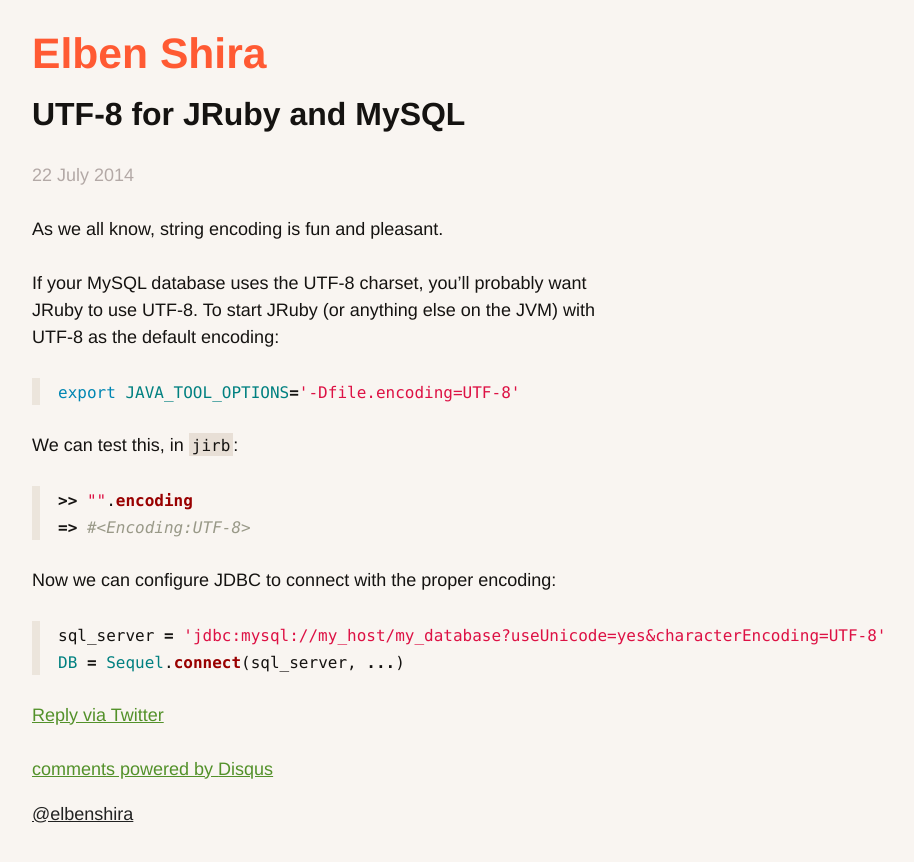
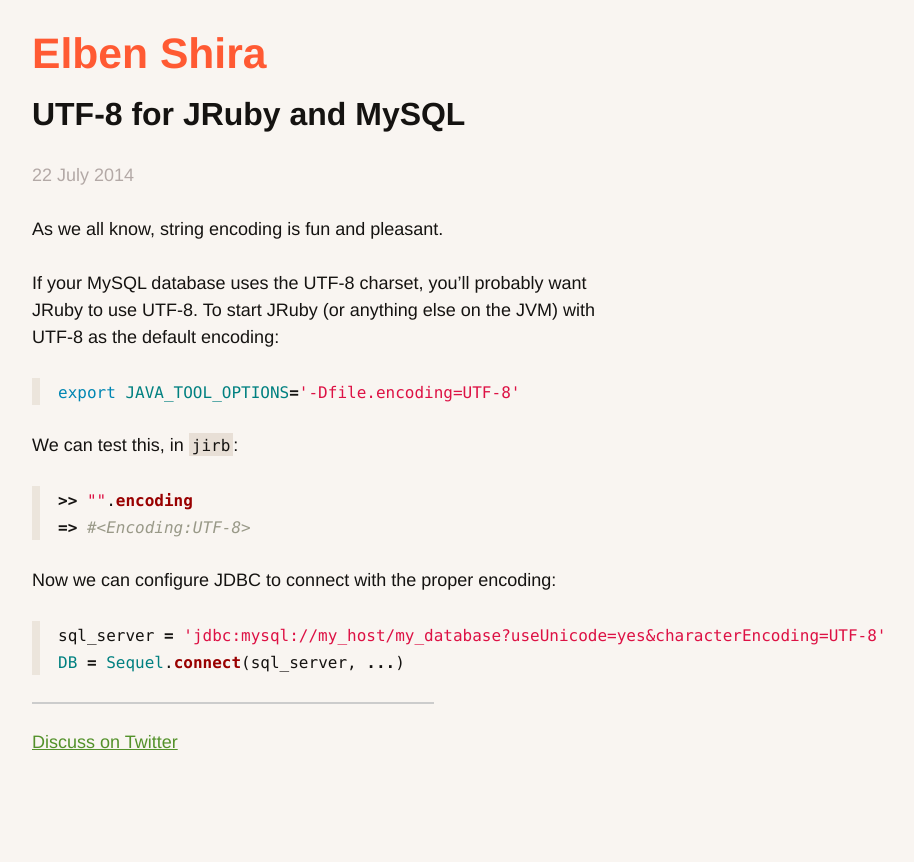
Before and after one commit to elben/elben.github.io-jekyll, a Jekyll site: the page built from _posts/2014-07-22-utf8-for-jruby-and-mysql.markdown, in a window 1280 px wide. Shown: the top 862 px of the page, without its empty margins (258-1172 px from the left). Built offline with Jekyll 4.4.1, drawn with Linux system fonts in a browser that asks for light colours; Markdown is read by kramdown in place of the engine named in the settings; comment, search, counter and statistics services are not loaded.

Commit message:
Remove Disqus (for now). Footer only in index.

```diff
--- a/_layouts/default.html
+++ b/_layouts/default.html
@@ -21,11 +21,6 @@
 
         {{ content }}
 
-        <div id="footer">
-          <ul>
-            <li><a href="http://twitter.com/elbenshira" target="_blank">@elbenshira</a></li>
-          </ul>
-        </div>
       </div>
 
       <script>
--- a/_layouts/post.html
+++ b/_layouts/post.html
@@ -9,26 +9,30 @@
 {{ content }}
 </div>
 
+<div class="post-content-end">
+  <hr>
+</div>
+
 <p class="twitter-reply">
-  <a href="https://twitter.com/intent/tweet?url=http://elbenshira.com{{ page.url }}&text=@elbenshira">Reply via Twitter</a>
+  <a href="https://twitter.com/intent/tweet?url=http://elbenshira.com{{ page.url }}&text=@elbenshira">Discuss on Twitter</a>
 </p>
 
-<div class="disqus-comments">
-  <div id="disqus_thread"></div>
-  <script type="text/javascript">
-    var disqus_shortname = 'elbenshira';
-    var disqus_category_id = '2658740'; // "Blog" category.
+<!-- <div class="disqus-comments"> -->
+<!--   <div id="disqus_thread"></div> -->
+<!--   <script type="text/javascript"> -->
+<!--     var disqus_shortname = 'elbenshira'; -->
+<!--     var disqus_category_id = '2658740'; // "Blog" category. -->
 
-    /* * * DON'T EDIT BELOW THIS LINE * * */
-    (function() {
-       var dsq = document.createElement('script'); dsq.type = 'text/javascript'; dsq.async = true;
-       dsq.src = '//' + disqus_shortname + '.disqus.com/embed.js';
-       (document.getElementsByTagName('head')[0] || document.getElementsByTagName('body')[0]).appendChild(dsq);
-     })();
-  </script>
-  <noscript>Please enable JavaScript to view the <a href="http://disqus.com/?ref_noscript">comments powered by Disqus.</a></noscript>
-  <a href="http://disqus.com" class="dsq-brlink">comments powered by <span class="logo-disqus">Disqus</span></a>
+<!--     /* * * DON'T EDIT BELOW THIS LINE * * */ -->
+<!--     (function() { -->
+<!--        var dsq = document.createElement('script'); dsq.type = 'text/javascript'; dsq.async = true; -->
+<!--        dsq.src = '//' + disqus_shortname + '.disqus.com/embed.js'; -->
+<!--        (document.getElementsByTagName('head')[0] || document.getElementsByTagName('body')[0]).appendChild(dsq); -->
+<!--      })(); -->
+<!--   </script> -->
+<!--   <noscript>Please enable JavaScript to view the <a href="http://disqus.com/?ref_noscript">comments powered by Disqus.</a></noscript> -->
+<!--   <a href="http://disqus.com" class="dsq-brlink">comments powered by <span class="logo-disqus">Disqus</span></a> -->
 
-</div>
+<!-- </div> -->
 
 <script type="text/javascript" src="//platform.twitter.com/widgets.js"></script>
--- a/index.html
+++ b/index.html
@@ -71,3 +71,9 @@
   </li>
   {% endfor %}
 </ul>
+
+<div id="footer">
+  <ul>
+    <li><a href="http://twitter.com/elbenshira" target="_blank">@elbenshira</a></li>
+  </ul>
+</div>
```
